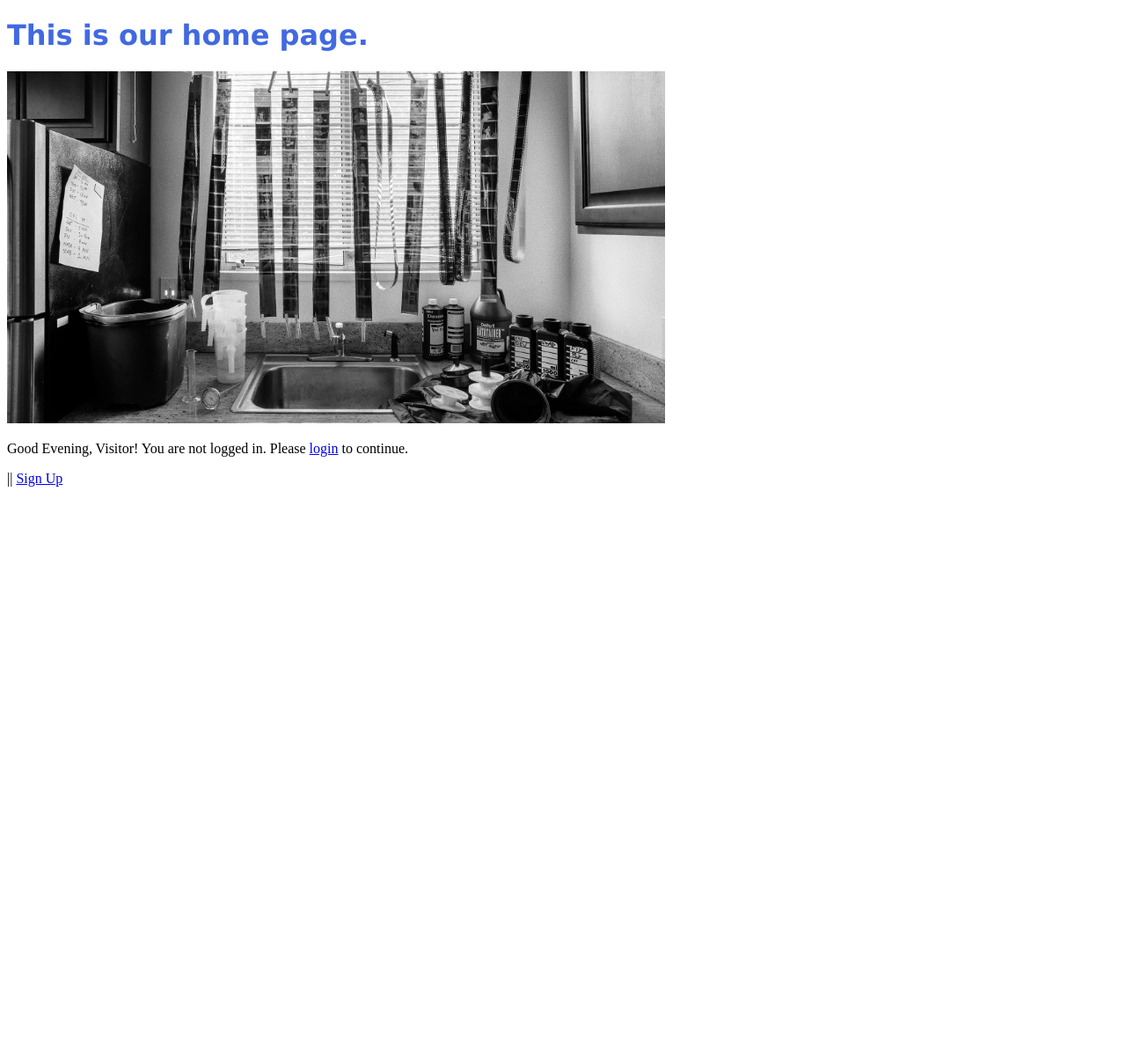
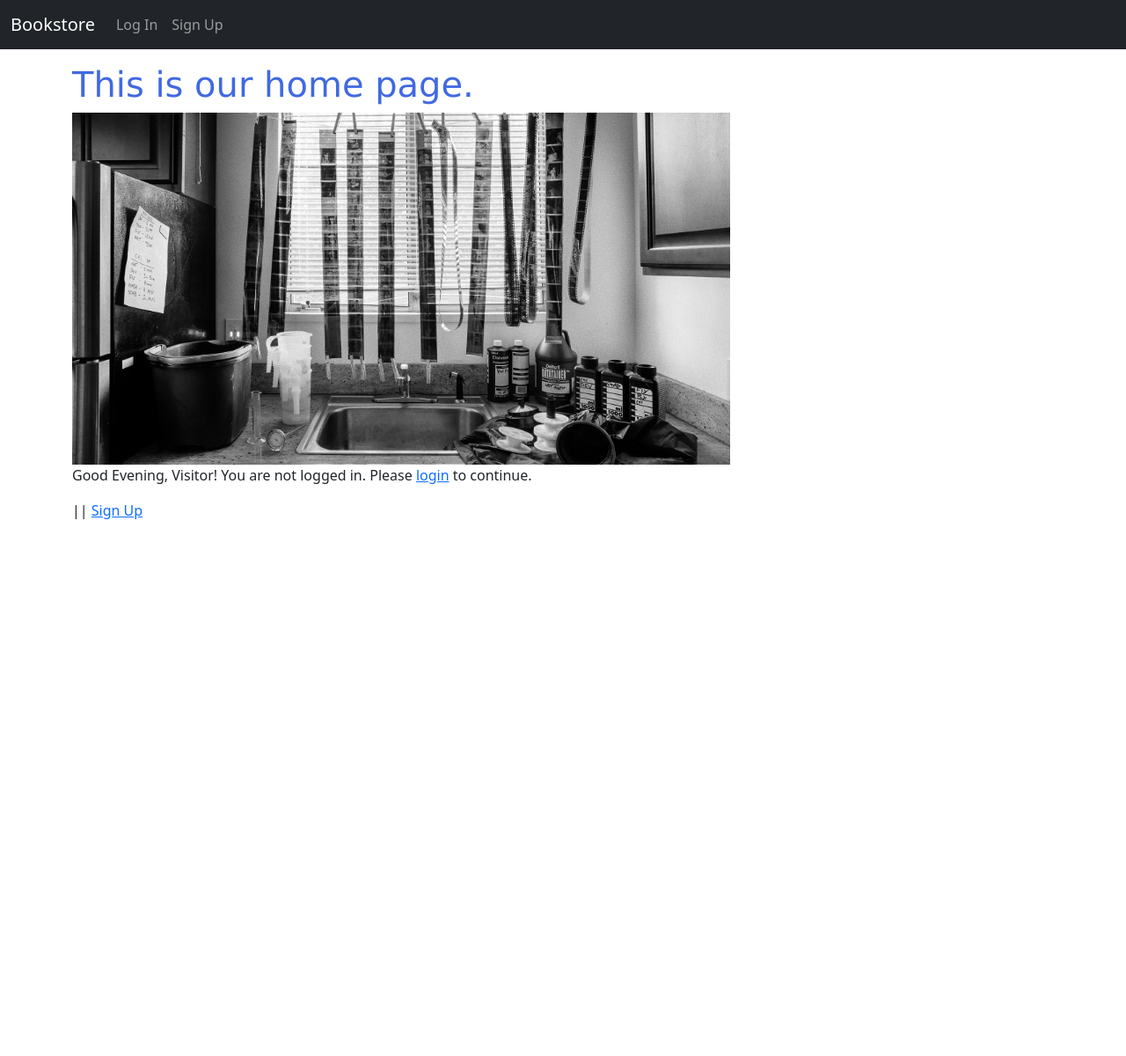
Before and after one commit to MishaelRatemo/DjangoforProfessionals, a Django app: page / in a window 1280 px wide. Shown: the whole page at 88% size. Before the commit the page ends 553 px from the top, so only its background shows below. Run offline with Django 4.2, Linux system fonts and the light colour scheme.

Commit message:
smpe edits and changes

```diff
--- a/static/css/base.css
+++ b/static/css/base.css
@@ -7,3 +7,12 @@
     height: 400px;
     width: auto;
 }
+
+body {
+    min-height: 75rem;
+    padding-top: 4.5rem;
+}
+img:bookcover{
+    height: 400px;
+    width: auto;
+}
--- a/templates/_base.html
+++ b/templates/_base.html
@@ -6,18 +6,27 @@
 <head>
     <meta charset="utf-8">
     <title>{% block title %}Bookstore{% endblock title %}</title>
+    <!-- Bootstrap CSS -->
+    <link href="https://cdn.jsdelivr.net/npm/bootstrap@5.3.0-alpha1/dist/css/bootstrap.min.css" rel="stylesheet" integrity="sha384-GLhlTQ8iRABdZLl6O3oVMWSktQOp6b7In1Zl3/Jr59b6EGGoI1aFkw7cmDA6j6gD" crossorigin="anonymous">
     <!-- CSS  -->
     <link rel="stylesheet" href="{% static 'css/base.css' %}">
 </head>
 
 <body>
-    <div class="container">
-        {% block content %}
-        {% endblock content %}
-    </div>
+  {% include 'nav.html' %}
+  {% block content %}
+  <div class="container">
 
+
+
+  </div>
+
+    <!-- Bootstrap Js -->
+    <script src="https://cdn.jsdelivr.net/npm/bootstrap@5.3.0-alpha1/dist/js/bootstrap.bundle.min.js" integrity="sha384-w76AqPfDkMBDXo30jS1Sgez6pr3x5MlQ1ZAGC+nuZB+EYdgRZgiwxhTBTkF7CXvN" crossorigin="anonymous"></script>
     <!-- JavaScript -->
 <script src="{% static 'js/base.js' %}"></script>
+{% endblock content %}
+
 </body>
 
 </html>
--- a/templates/home.html
+++ b/templates/home.html
@@ -2,6 +2,7 @@
 {% load static %}
 {% block title %}Home{% endblock title %}
 {% block content %}
+<div class="container">
     <h1>This is our home page.</h1>
     <img class="bookcover" src="{% static 'images/darkroom.jpg' %}">
     {% if user.is_authenticated %}
@@ -31,5 +32,5 @@
         {% endif %}
 
     {% endif %}
-
+</div>
 {% endblock content %}
```
Also changed, not shown: bookstore/settings.py (+5 -3 lines).
